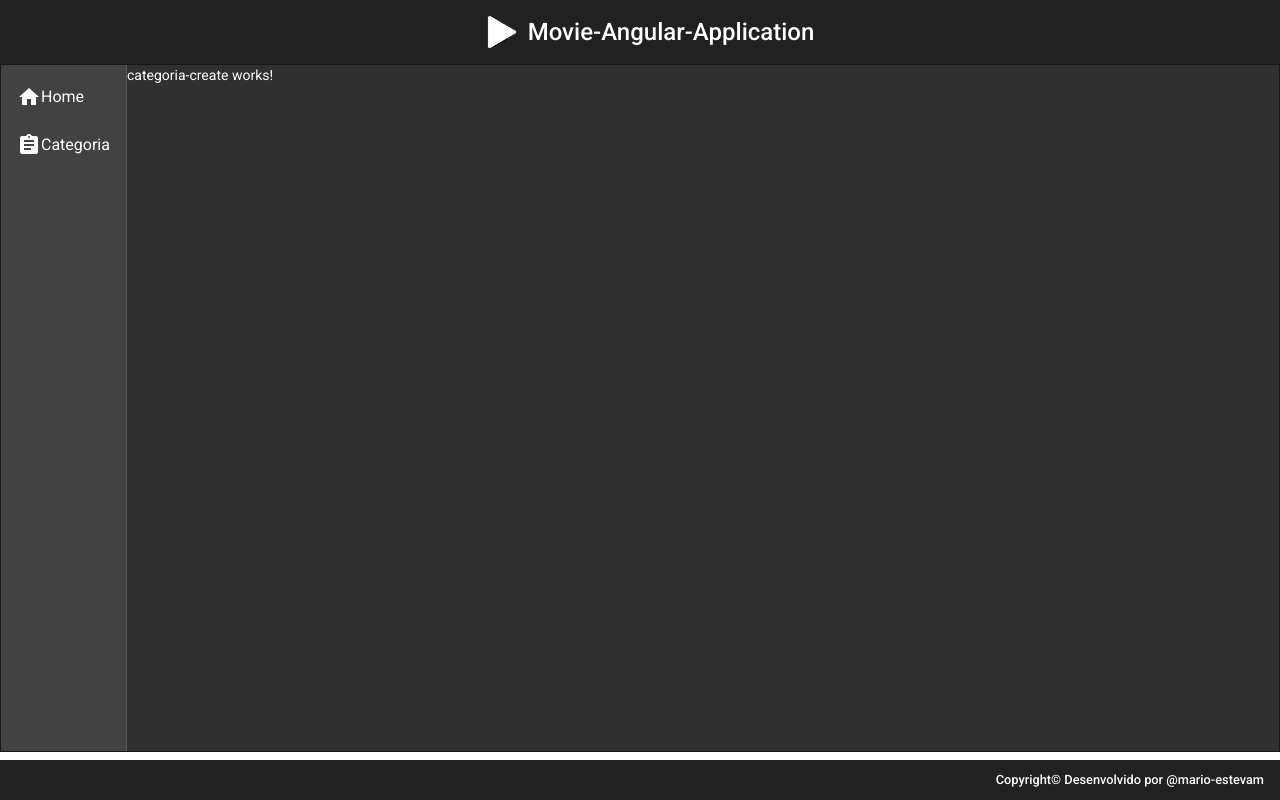
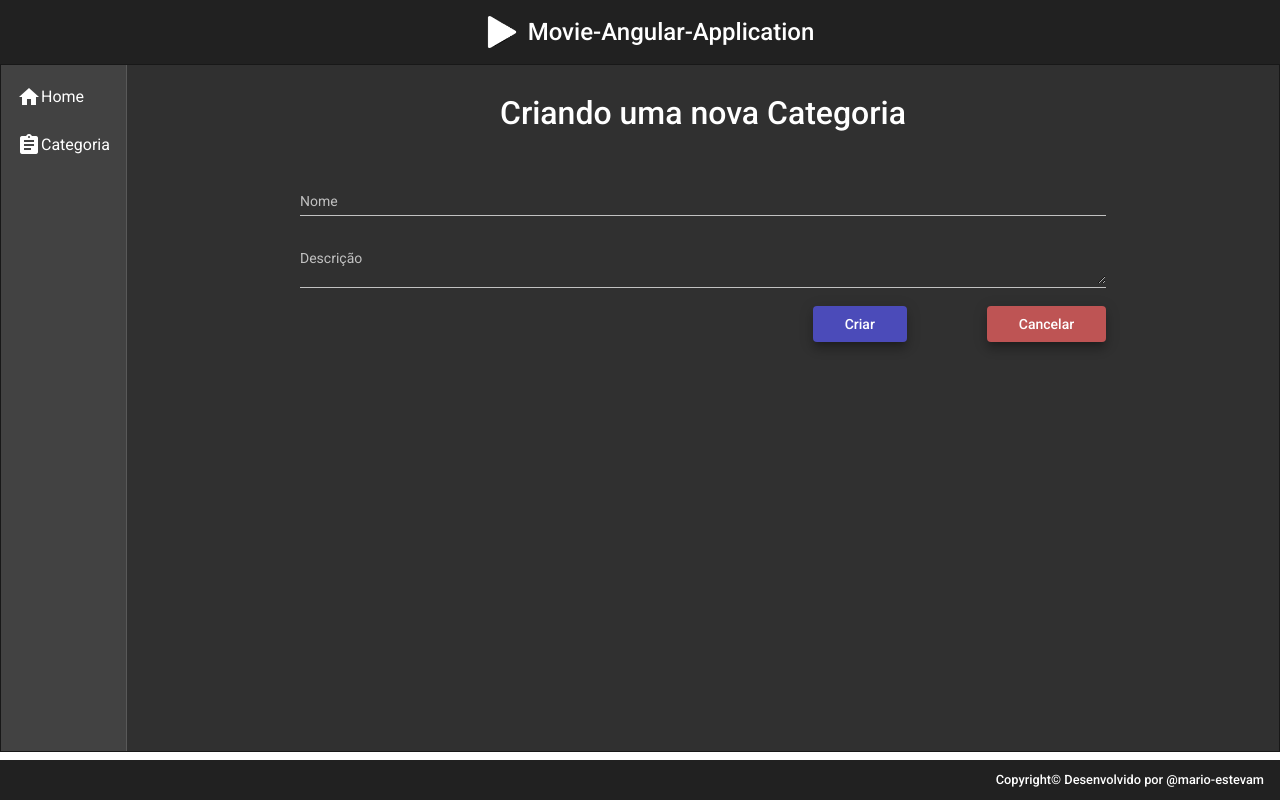
Before and after one commit to mario-estevam/angular-Movies, an Angular app: page /categorias/create in a window 1280 px wide. Built offline with nearby package versions, Linux system fonts and the light colour scheme.

Commit message:
categoria-create up

```diff
--- a/src/app/components/views/categoria/categoria-create/categoria-create.component.css
+++ b/src/app/components/views/categoria/categoria-create/categoria-create.component.css
@@ -0,0 +1,34 @@
+form{
+  text-align: center;
+  width: 70%;
+  margin: 2rem auto 0 auto;
+}
+
+h1{
+  font-size: 2rem;
+  font-weight: 500;
+  margin-bottom: 3rem;
+}
+
+.form{
+  width: 100%;
+}
+
+.button{
+  text-align: end;
+}
+
+button{
+  margin-left: 5rem;
+  padding-left: 2rem;
+  padding-right: 2rem;
+}
+
+
+.botao1{
+  background-color: rgb(75, 75, 185);
+}
+
+.botao2{
+  background-color: rgb(190, 84, 84);
+}
--- a/src/app/components/views/categoria/categoria-create/categoria-create.component.html
+++ b/src/app/components/views/categoria/categoria-create/categoria-create.component.html
@@ -1 +1,26 @@
-<p>categoria-create works!</p>
+<form>
+  <h1>Criando uma nova Categoria</h1>
+
+  <mat-form-field class="form" appearance="legacy">
+    <mat-label>Nome</mat-label>
+    <input matInput [(ngModel)]="categoria.nome" type="text" name="nome" placeholder="ex: terror" />
+  </mat-form-field>
+  <mat-form-field  class="form"  appearance="legacy">
+    <mat-label>Descrição</mat-label>
+    <textarea
+      matInput
+      [(ngModel)]="categoria.descricao"
+      type="text"
+      name="descricao"
+      placeholder="ex: Filme de terror"
+    ></textarea>
+  </mat-form-field>
+  <div class="button">
+    <button (click)="create()" class="botao1 mat-elevation-z8" mat-raised-button color="primary">
+      Criar
+    </button>
+    <button class="botao2 mat-elevation-z8" mat-raised-button color="primary">
+      Cancelar
+    </button>
+  </div>
+</form>
--- a/src/app/components/views/categoria/categoria-create/categoria-create.component.ts
+++ b/src/app/components/views/categoria/categoria-create/categoria-create.component.ts
@@ -1,3 +1,6 @@
+import { Router } from '@angular/router';
+import { Categoria } from './../categoria.module';
+import { CategoriaService } from './../categoria.service';
 import { Component, OnInit } from '@angular/core';
 
 @Component({
@@ -7,9 +10,26 @@ import { Component, OnInit } from '@angular/core';
 })
 export class CategoriaCreateComponent implements OnInit {
 
-  constructor() { }
+  categoria:Categoria = {
+    nome: '',
+    descricao:''
+  }
+
+  constructor(private service: CategoriaService, private router:Router) { }
 
   ngOnInit(): void {
+
+  }
+
+  create():void{
+    this.service.create(this.categoria).subscribe((resposta) =>{
+      this.router.navigate(['categorias'])
+      this.service.mensagem('categoria criada com sucesso!')
+    }, err =>{
+      for(let i = 0; i < err.error.listErrors.length; i++){
+        this.service.mensagem(err.error.listErrors[i].message);
+      }
+    })
   }
 
 }
--- a/src/app/components/views/categoria/categoria.service.ts
+++ b/src/app/components/views/categoria/categoria.service.ts
@@ -1,3 +1,4 @@
+import { MatSnackBar, MatSnackBarModule } from '@angular/material/snack-bar';
 
 import { HttpClient } from '@angular/common/http';
 import { Injectable } from '@angular/core';
@@ -12,9 +13,22 @@ export class CategoriaService {
 
   baseUrl:String = environment.baseUrl;
 
-  constructor(private http: HttpClient) {}
+  constructor(private http: HttpClient, private snack:MatSnackBar) {}
   findAll():Observable<Categoria[]>{
     const url = `${this.baseUrl}/categorias`;
     return this.http.get<Categoria[]>(url);
   }
+
+  create(categoria:Categoria):Observable<Categoria>{
+    const url = `${this.baseUrl}/categorias`;
+    return this.http.post<Categoria>(url, categoria);
+  }
+
+  mensagem(str:String): void{
+    this.snack.open(`${str}`, 'OK',{
+      horizontalPosition: 'end',
+      verticalPosition: 'top',
+      duration:3000
+    })
+  }
 }
```
Also changed, not shown: src/app/app.module.ts (+12 -2 lines).
